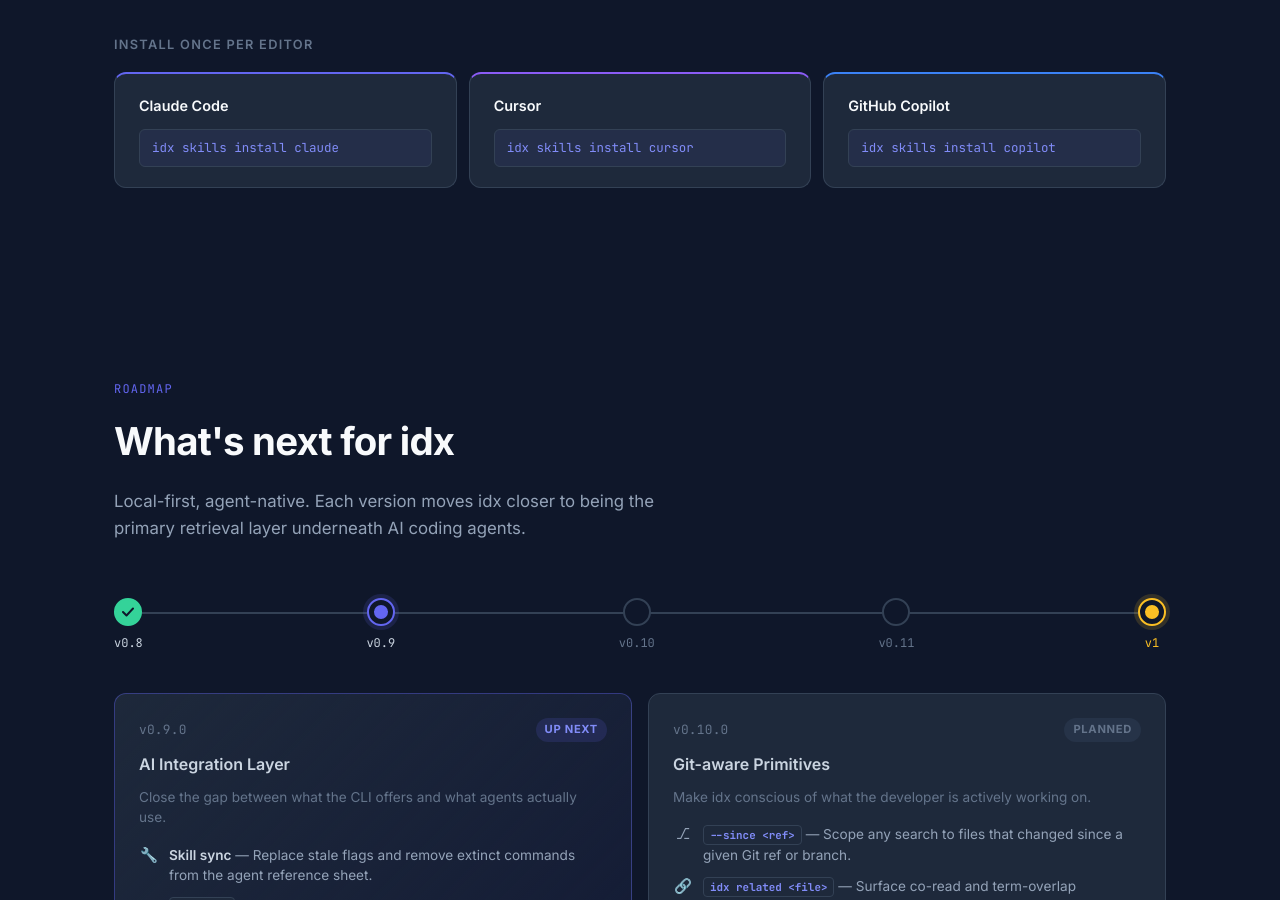
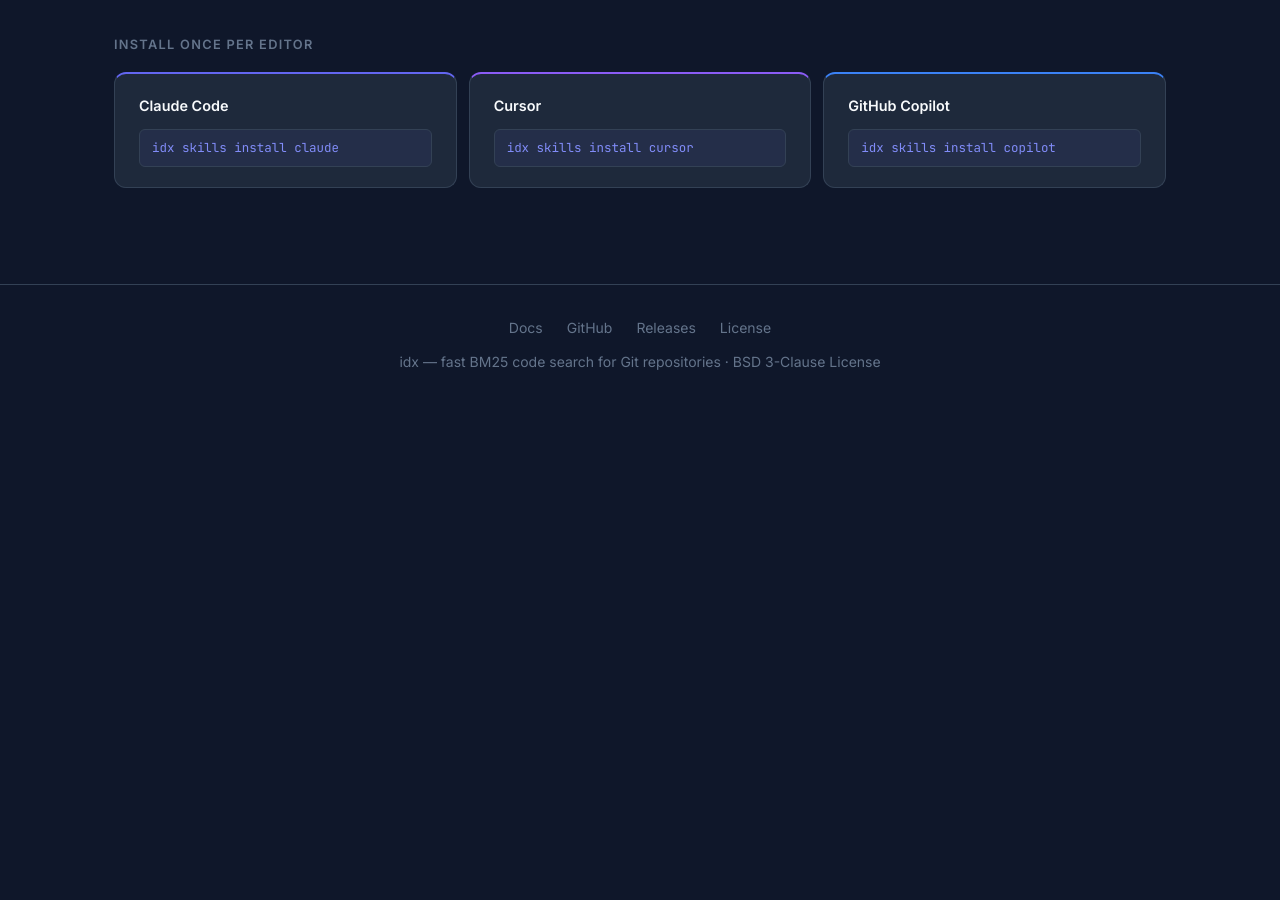
Before and after one commit to eltu/idx-site, a Jekyll site: the page built from index.html, in a window 1280 px wide and 900 px high, scrolled down 4470 px. Built offline with Jekyll 4.4.1, drawn with Linux system fonts in a browser that asks for light colours; after the commit the page ends 4875 px from its top, so only the background shows below that; some of the changed text lies outside the part shown.

Commit message:
Move roadmap to dedicated page and add to nav dropdown
Removes roadmap section from landing page and creates /roadmap as a
standalone page. Added to Resources dropdown and mobile nav.

```diff
--- a/_includes/header.html
+++ b/_includes/header.html
@@ -24,6 +24,13 @@
             <span>Changelog &amp; downloads</span>
           </span>
         </a>
+        <a href="/roadmap" class="nav-dropdown-item" role="menuitem">
+          <span class="nav-dropdown-icon">🗺️</span>
+          <span class="nav-dropdown-text">
+            <strong>Roadmap</strong>
+            <span>What's coming in future versions</span>
+          </span>
+        </a>
       </div>
     </div>
     <a href="https://github.com/eltu/idx" class="btn-ghost" target="_blank" rel="noopener">
@@ -42,5 +49,6 @@
 <div id="mobile-nav" class="mobile-nav" aria-hidden="true">
   <a href="/features/search" class="mobile-nav-item">📚 Docs</a>
   <a href="/releases" class="mobile-nav-item">📦 Releases</a>
+  <a href="/roadmap" class="mobile-nav-item">🗺️ Roadmap</a>
   <a href="https://github.com/eltu/idx" class="mobile-nav-item" target="_blank" rel="noopener">GitHub ↗</a>
 </div>
--- a/assets/css/style.css
+++ b/assets/css/style.css
@@ -922,6 +922,8 @@
    Roadmap
    ============================================================ */
 
+.roadmap-page { padding-top: 48px; }
+
 .roadmap-track {
   position: relative;
   margin: 48px 0 40px;
--- a/index.html
+++ b/index.html
@@ -256,53 +256,3 @@
     </div>
   </div>
 </section>
-
-<!-- ===== ROADMAP ===== -->
-<section class="section" id="roadmap">
-  <div class="section-label">Roadmap</div>
-  <h2 class="section-title">What's next for idx</h2>
-  <p class="section-sub">Local-first, agent-native. Each version moves idx closer to being the primary retrieval layer underneath AI coding agents.</p>
-
-  <div class="roadmap-track">
-    <div class="roadmap-track-line"></div>
-    <div class="roadmap-track-nodes">
-      {% for v in site.data.roadmap.versions %}
-      <div class="roadmap-node{% if v.status == 'released' %} roadmap-node--done{% elsif v.status == 'next' %} roadmap-node--next{% elsif v.status == 'milestone' %} roadmap-node--milestone{% endif %}">
-        <div class="roadmap-node-dot"></div>
-        <span class="roadmap-node-label">{{ v.version | remove: ".0" }}</span>
-      </div>
-      {% endfor %}
-    </div>
-  </div>
-
-  <div class="roadmap-grid">
-    {% for v in site.data.roadmap.versions %}
-    {% unless v.status == 'released' %}
-    <div class="roadmap-card{% if v.status == 'next' %} roadmap-card--current{% elsif v.status == 'milestone' %} roadmap-card--milestone{% endif %}">
-      <div class="roadmap-card-meta">
-        <span class="roadmap-version">{{ v.version }}</span>
-        {% if v.status == 'next' %}<span class="roadmap-badge roadmap-badge--next">Up next</span>
-        {% elsif v.status == 'milestone' %}<span class="roadmap-badge roadmap-badge--milestone">Milestone</span>
-        {% else %}<span class="roadmap-badge roadmap-badge--planned">Planned</span>
-        {% endif %}
-      </div>
-      <h3 class="roadmap-card-title">{{ v.title }}</h3>
-      <p class="roadmap-card-theme">{{ v.theme }}</p>
-      {% if v.features %}
-      <ul class="roadmap-features">
-        {% for f in v.features %}
-        <li>
-          <span class="roadmap-feature-icon">{{ f.icon }}</span>
-          <span><strong>{{ f.label }}</strong> — {{ f.description }}</span>
-        </li>
-        {% endfor %}
-      </ul>
-      {% endif %}
-      {% if v.note %}
-      <div class="roadmap-milestone-note">{{ v.note }}</div>
-      {% endif %}
-    </div>
-    {% endunless %}
-    {% endfor %}
-  </div>
-</section>
--- /dev/null
+++ b/roadmap.html
@@ -0,0 +1,54 @@
+---
+layout: landing
+title: "Roadmap"
+description: "What's coming to idx — planned versions from v0.9 to v1.0."
+---
+
+<section class="section roadmap-page">
+  <div class="section-label">Roadmap</div>
+  <h1 class="section-title">What's next for idx</h1>
+  <p class="section-sub">Local-first, agent-native. Each version moves idx closer to being the primary retrieval layer underneath AI coding agents.</p>
+
+  <div class="roadmap-track">
+    <div class="roadmap-track-line"></div>
+    <div class="roadmap-track-nodes">
+      {% for v in site.data.roadmap.versions %}
+      <div class="roadmap-node{% if v.status == 'released' %} roadmap-node--done{% elsif v.status == 'next' %} roadmap-node--next{% elsif v.status == 'milestone' %} roadmap-node--milestone{% endif %}">
+        <div class="roadmap-node-dot"></div>
+        <span class="roadmap-node-label">{{ v.version | remove: ".0" }}</span>
+      </div>
+      {% endfor %}
+    </div>
+  </div>
+
+  <div class="roadmap-grid">
+    {% for v in site.data.roadmap.versions %}
+    {% unless v.status == 'released' %}
+    <div class="roadmap-card{% if v.status == 'next' %} roadmap-card--current{% elsif v.status == 'milestone' %} roadmap-card--milestone{% endif %}">
+      <div class="roadmap-card-meta">
+        <span class="roadmap-version">{{ v.version }}</span>
+        {% if v.status == 'next' %}<span class="roadmap-badge roadmap-badge--next">Up next</span>
+        {% elsif v.status == 'milestone' %}<span class="roadmap-badge roadmap-badge--milestone">Milestone</span>
+        {% else %}<span class="roadmap-badge roadmap-badge--planned">Planned</span>
+        {% endif %}
+      </div>
+      <h3 class="roadmap-card-title">{{ v.title }}</h3>
+      <p class="roadmap-card-theme">{{ v.theme }}</p>
+      {% if v.features %}
+      <ul class="roadmap-features">
+        {% for f in v.features %}
+        <li>
+          <span class="roadmap-feature-icon">{{ f.icon }}</span>
+          <span><strong>{{ f.label }}</strong> — {{ f.description }}</span>
+        </li>
+        {% endfor %}
+      </ul>
+      {% endif %}
+      {% if v.note %}
+      <div class="roadmap-milestone-note">{{ v.note }}</div>
+      {% endif %}
+    </div>
+    {% endunless %}
+    {% endfor %}
+  </div>
+</section>
```
